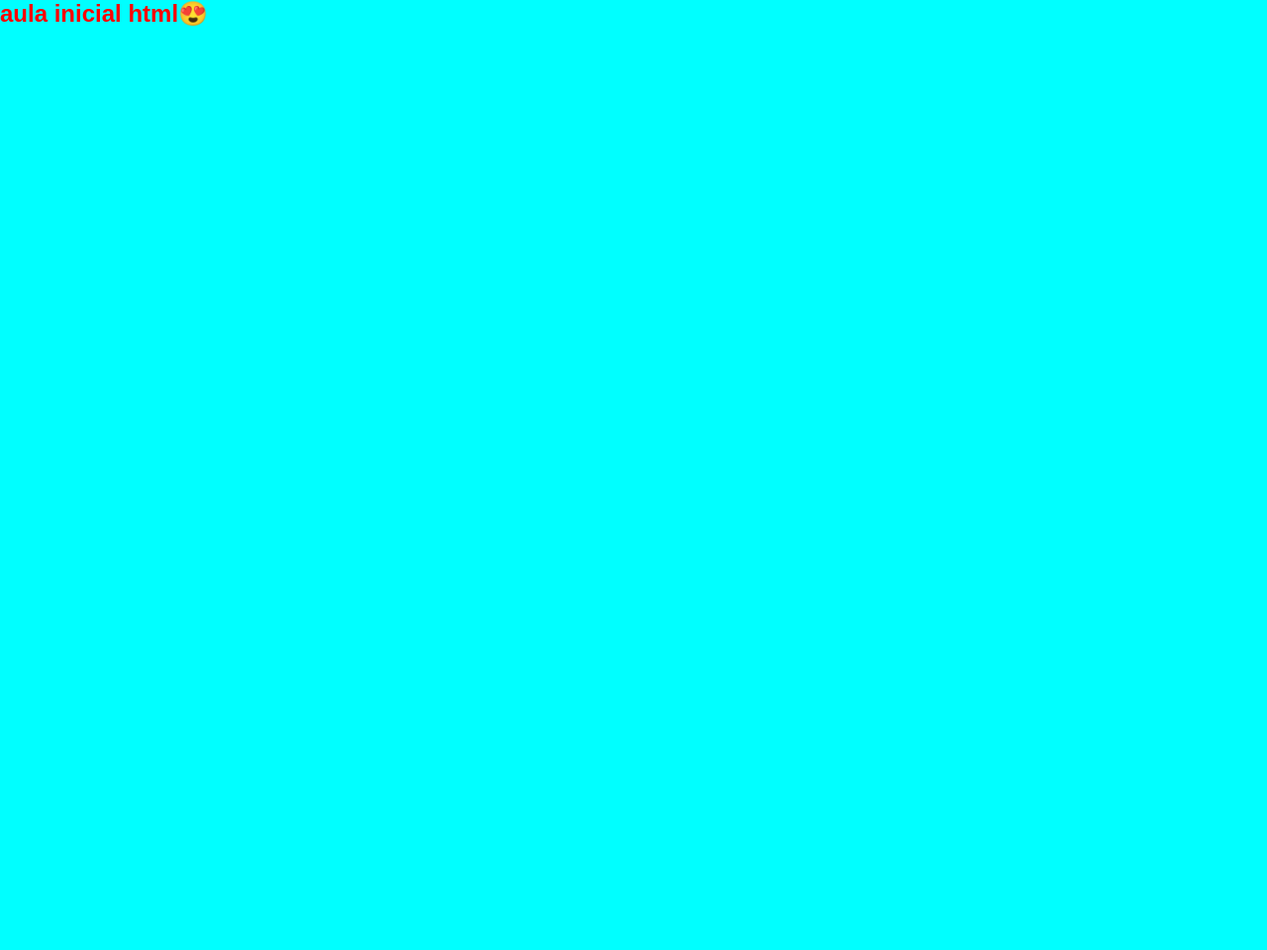
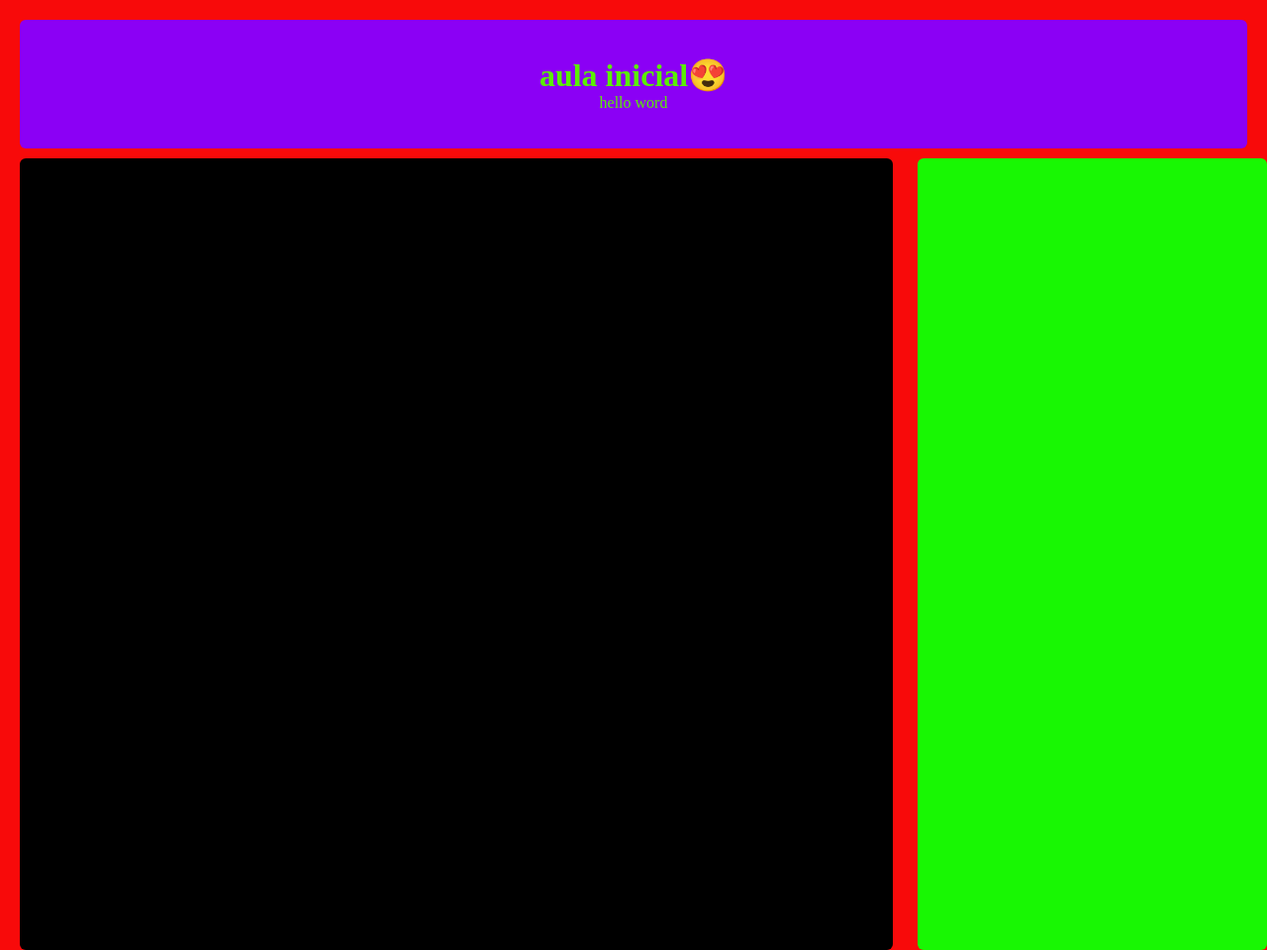
Before and after one commit to vitor-sampai0/aula01-html, a plain HTML site: page index.html in a window 1280 px wide. Shown: the whole page at 99% size. Before the commit the page ends 800 px from the top, so only its background shows below. Drawn offline with Linux system fonts and the light colour scheme; a web font is replaced by a local one.

Commit message:
create section footer, aside, main

```diff
--- a/assets/styles.index.css
+++ b/assets/styles.index.css
@@ -1,24 +1,67 @@
+@import url('https://fonts.googleapis.com/css2?family=Jacquard+24&family=Jacquarda+Bastarda+9+Charted&family=Montserrat:ital,wght@0,100..900;1,100..900&display=swap');
+.jacquard-24-regular {
+    font-family: "Jacquard 24", system-ui;
+    font-weight: 400;
+    font-style: normal;
+  }
+
 *{
     margin: 0;
     pad: 0;
     box-sizing: border-box;
-    text-decoration: none;
-    border: none;
-    outline: none;
-    scroll-behavior: smooth;
-    font-family: 'Poppins', sans-serif;
+
+
+}
+body {
+    background-color: rgb(248, 10, 10);
+    color: rgb(90, 239, 4);
+    font-family: "Jacquard 24";
+    height: 100vh;
+    padding: 10px;
+}
+
+h1{
+    text-align: center;
+}
+p{
+    text-align: center;
+}
+
+header{
+    background-color: rgb(139, 0, 245);
+    backdrop-filter: blur(10px);
+    margin: 10px;
+    border-radius: 6px;
+    height: 130px;
+    display: flex;
+    flex-direction: column;
+    justify-content: center;
+    align-items: center;
 
 }
 
-:root{
-    --preto: #080808;
-    --secondary-bg--color: #121212;
-    --text-color: #f1f1f1;
-    --main-color: rgb(255, 0, 0);
+#principal {
+    display: flex;
+    height: 800px;
+    width: 100%;
+    margin: 0 10px;
+    border-radius: 6px;
+    justify-content: space-between;
+}
+
+aside{
+    width: 28%;
+    background-color: rgb(24, 247, 3);
+    height: 100%;
+    border-radius: 6px;
+
 
 }
 
-body {
-    background-color: rgb(0, 255, 255);
-    color: var(--main-color)
+main {
+    background-color: black;
+    border-radius: 6px;
+    height: 100%;
+    width: 70%;
+
 }
--- a/index.html
+++ b/index.html
@@ -6,7 +6,15 @@
     <link rel="stylesheet" href="assets/styles.index.css">
     <title>aula 01</title>
 </head>
+
 <body>
-    <h2>aula inicial html😍</h2>
+    <header>
+        <h1>aula inicial😍</h1>
+        <p>hello word</p>
+    </header>
+    <div id="principal">
+    <main></main>
+    <aside></aside>
+    </div>
 </body>
 </html>
```
